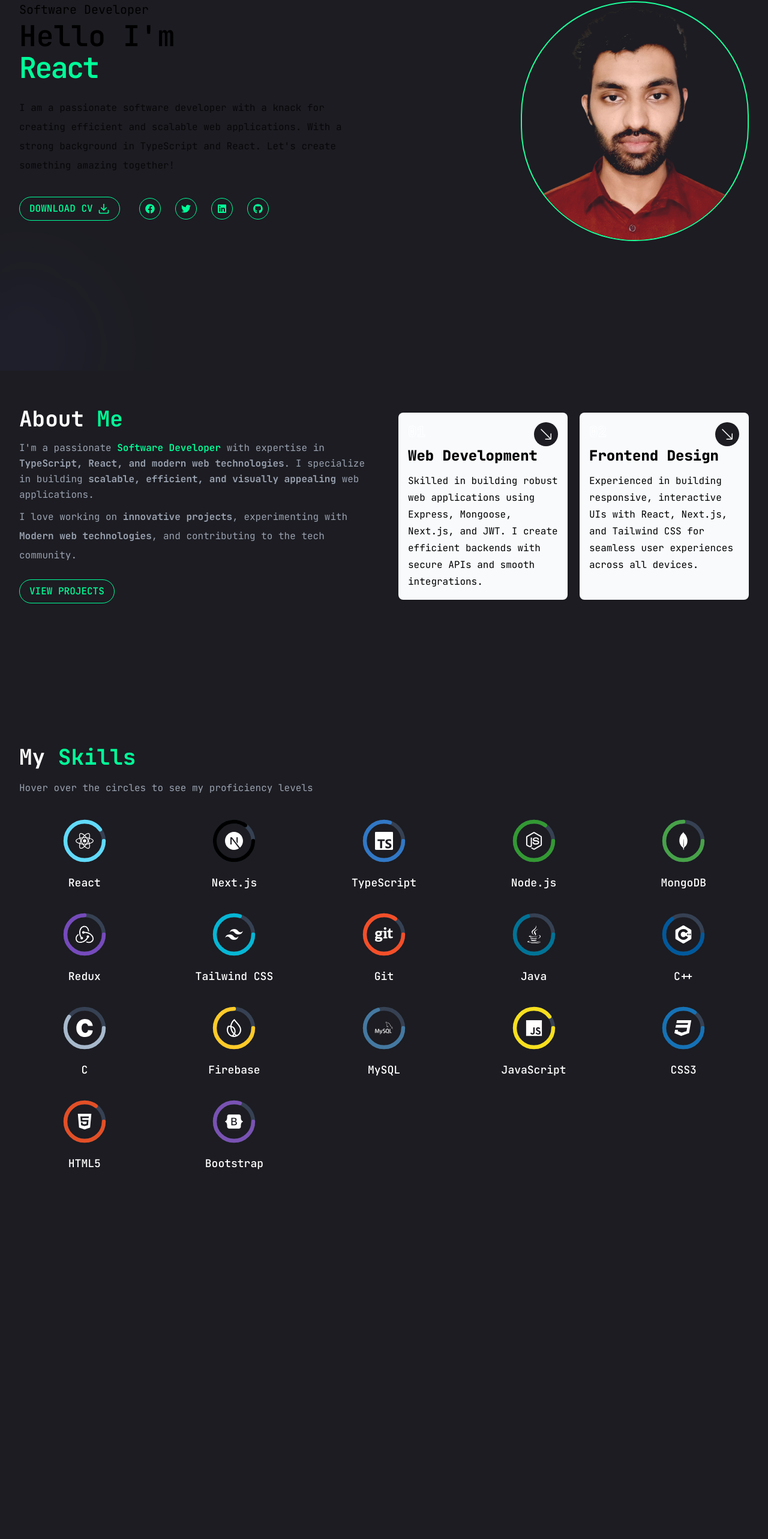
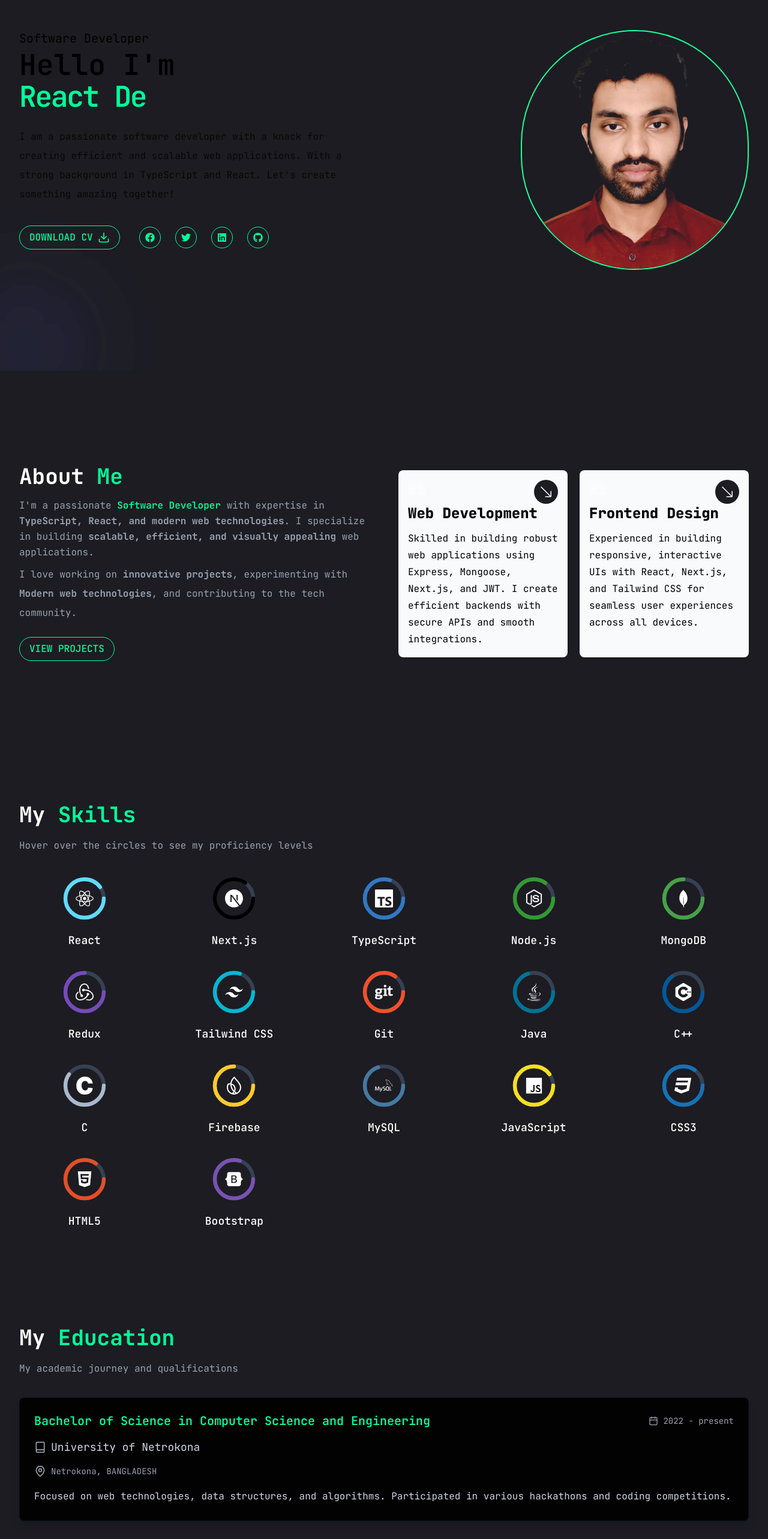
Before and after one commit to tapader13/Portfolio_with_reactjs, a React (Vite) app: page /#home in a window 1280 px wide. Shown: the part 182-2748 px from the top of the page at 60% size. Before the commit the page ends 2136 px from the top, so only its background shows below. Built offline with nearby package versions, Linux system fonts and the light colour scheme.

Commit message:
education page design

```diff
--- /dev/null
+++ b/src/components/Education.jsx
@@ -0,0 +1,100 @@
+import { motion } from 'framer-motion';
+import { Book, Calendar, MapPin } from 'lucide-react';
+
+const education = [
+  {
+    degree: 'Bachelor of Science in Computer Science and Engineering',
+    institution: 'University of Netrokona',
+    location: 'Netrokona, BANGLADESH',
+    period: '2022 - present',
+    description:
+      'Focused on web technologies, data structures, and algorithms. Participated in various hackathons and coding competitions.',
+  },
+  {
+    degree: 'Higher Secondary Certificate',
+    institution: 'Jaflong Valley Boarding School',
+    location: 'Sylhet, BANGLADESH',
+    period: '2018 - 2021',
+    description:
+      'Studied Science with Mathematics. Participated in various science fairs and robotics competitions.',
+  },
+];
+
+export default function Education() {
+  return (
+    <section id='education' className='min-h-screen  pt-20'>
+      <div className='max-w-7xl mx-auto px-4 sm:px-6 lg:px-8'>
+        <motion.div
+          initial={{ opacity: 0, y: 20 }}
+          animate={{ opacity: 1, y: 0 }}
+          transition={{ duration: 0.5 }}
+          className=' mb-8'
+        >
+          <h2 className='text-4xl font-bold  mb-4'>
+            My <span className='text-accent'>Education</span>
+          </h2>
+          <p className='text-gray-400'>
+            My academic journey and qualifications
+          </p>
+        </motion.div>
+
+        <div className='space-y-12'>
+          {education.map((edu, index) => (
+            <motion.div
+              key={index}
+              initial={{ opacity: 0, y: 50 }}
+              animate={{ opacity: 1, y: 0 }}
+              transition={{ duration: 0.5, delay: index * 0.2 }}
+              className='bg-black/90 p-6 rounded-lg shadow-lg border border-blue-500/10 hover:border-blue-500/30 transition-all duration-300'
+            >
+              <div className='flex flex-col md:flex-row justify-between items-start md:items-center mb-4'>
+                <h3 className='text-xl font-semibold text-accent'>
+                  {edu.degree}
+                </h3>
+                <div className='flex items-center mt-2 md:mt-0'>
+                  <Calendar className='w-4 h-4 mr-2 text-gray-400' />
+                  <span className='text-sm text-gray-400'>{edu.period}</span>
+                </div>
+              </div>
+              <div className='flex items-center mb-4'>
+                <Book className='w-5 h-5 mr-2 text-gray-400' />
+                <span className='text-lg text-gray-300'>{edu.institution}</span>
+              </div>
+              <div className='flex items-center mb-4'>
+                <MapPin className='w-5 h-5 mr-2 text-gray-400' />
+                <span className='text-sm text-gray-400'>{edu.location}</span>
+              </div>
+              <p className='text-gray-300'>{edu.description}</p>
+            </motion.div>
+          ))}
+        </div>
+
+        {/* Floating Shapes */}
+        <div className='absolute inset-0 overflow-hidden pointer-events-none'>
+          <motion.div
+            animate={{
+              rotate: 360,
+              transition: {
+                duration: 20,
+                repeat: Number.POSITIVE_INFINITY,
+                ease: 'linear',
+              },
+            }}
+            className='absolute -top-20 -right-20 w-40 h-40 bg-blue-500/5 rounded-full blur-3xl'
+          />
+          <motion.div
+            animate={{
+              rotate: -360,
+              transition: {
+                duration: 25,
+                repeat: Number.POSITIVE_INFINITY,
+                ease: 'linear',
+              },
+            }}
+            className='absolute -bottom-20 -left-20 w-60 h-60 bg-indigo-500/5 rounded-full blur-3xl'
+          />
+        </div>
+      </div>
+    </section>
+  );
+}
--- a/src/components/Header.jsx
+++ b/src/components/Header.jsx
@@ -50,7 +50,7 @@ export default function Header() {
                   duration={500}
                   spy={true}
                   hashSpy={true}
-                  offset={-70}
+                  // offset={-70}
                   isDynamic={true}
                   onSetActive={handleSetActive}
                   onSetInactive={handleSetInactive}
--- a/src/components/Hero.jsx
+++ b/src/components/Hero.jsx
@@ -6,8 +6,8 @@ import Icons from './Icons';
 
 export default function Hero() {
   return (
-    <section id='home' className=' pt-16 '>
-      <div className='max-w-7xl h-[80vh]  mx-auto px-4 sm:px-6 lg:px-8 flex flex-col md:flex-row items-center  justify-between'>
+    <section id='home' className='h-screen pt-16 '>
+      <div className='max-w-7xl h-full  mx-auto px-4 sm:px-6 lg:px-8 flex flex-col md:flex-row items-center  justify-between'>
         <main>
           {' '}
           {/* Added relative positioning and bottom padding */}
--- a/src/components/Home.jsx
+++ b/src/components/Home.jsx
@@ -1,4 +1,5 @@
 import About from './About';
+import Education from './Education';
 import Header from './Header';
 import Hero from './Hero';
 import Skills from './Skill';
@@ -10,6 +11,7 @@ const Home = () => {
       <Hero />
       <About />
       <Skills />
+      <Education />
     </div>
   );
 };
--- a/src/components/Skill.jsx
+++ b/src/components/Skill.jsx
@@ -46,7 +46,7 @@ export default function Skills() {
   const [hoveredSkill, setHoveredSkill] = useState(null);
 
   return (
-    <section id='skills' className='h-[80vh] mt-20'>
+    <section id='skills' className='min-h-[80vh] my-20'>
       <div className='max-w-7xl mx-auto px-4 sm:px-6 lg:px-8'>
         <div className=' mb-8'>
           <h2 className='text-4xl font-bold mb-4'>
```
